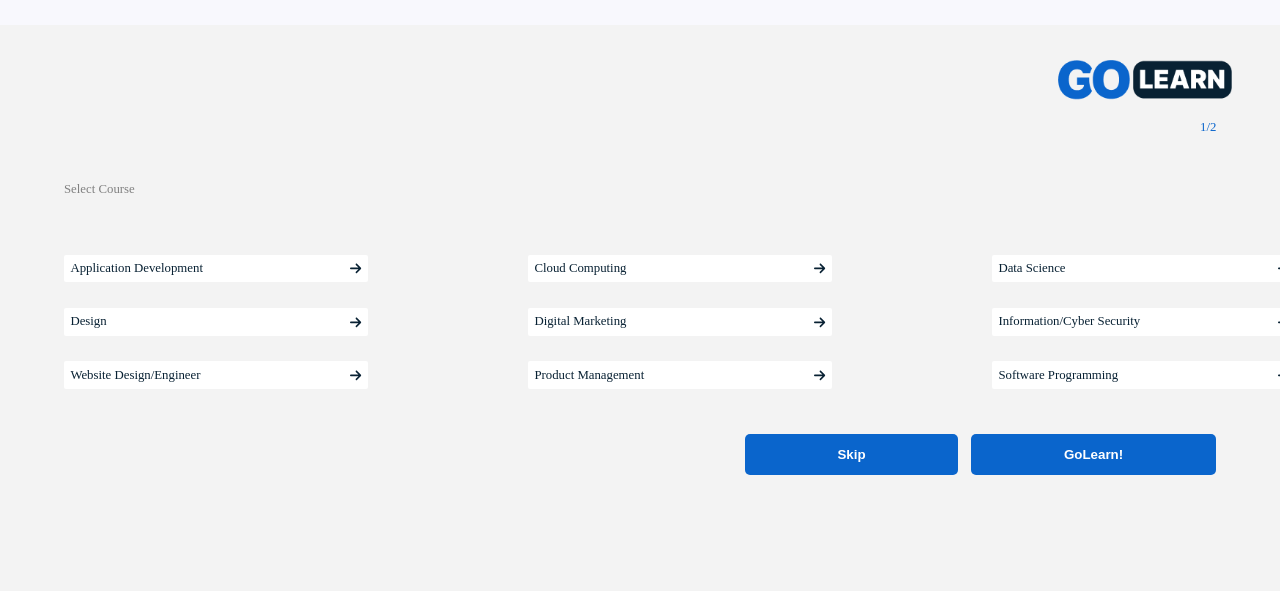
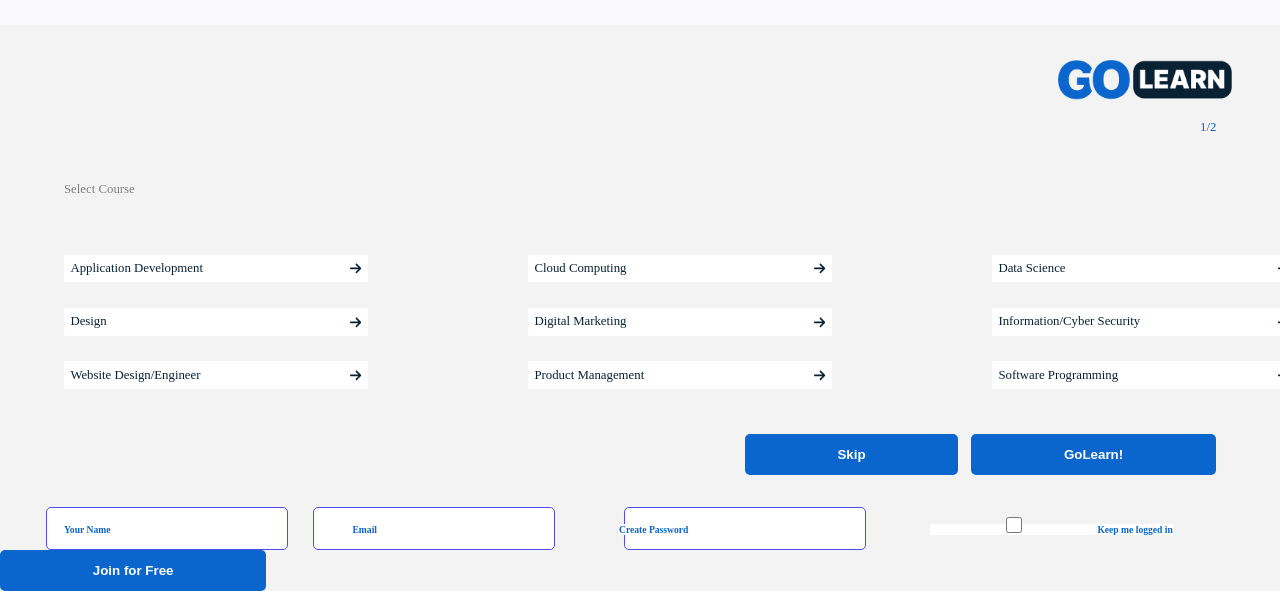
Before and after one commit to GenesysLearnable/LMS-A-FE-14, a React (Create React App) app in the folder adult-lms/: page / in a window 1280 px wide. Shown: the part 2153-2744 px from the top of the page. Before the commit the page ends 2660 px from the top, so only its background shows below. Built offline with nearby package versions, Linux system fonts and the light colour scheme; a web font is replaced by a local one.

Commit message:
ninth commit

```diff
--- a/adult-lms/src/App.js
+++ b/adult-lms/src/App.js
@@ -6,6 +6,7 @@ import Welcome from "./component/welcome";
 import Header from "./component/welcomeheader";
 // import { BrowserRouter as Router, Route, Link } from "react-router-dom";
 import Courses from './Courses/selectcourse';
+import SignUpForm from "./studentsignup/studentsignup";
 
 
 export default function GoLearn() {
@@ -17,6 +18,7 @@ export default function GoLearn() {
         <Login />
         <Header />
         <Courses />
+        <SignUpForm />
       </div>
       // <Router>
       //   <div className="App">
--- /dev/null
+++ b/adult-lms/src/studentsignup/studentsignup.jsx
@@ -0,0 +1,55 @@
+import React, { useState } from 'react';
+
+const SignUpForm = () => {
+  const [name, setName] = useState('');
+  const [email, setEmail] = useState('');
+  const [password, setPassword] = useState('');
+  const [checked, setChecked] = useState(false);
+
+  const handleSubmit = (e) => {
+    e.preventDefault();
+    // Handle form submission here
+  };
+
+  return (
+    <form onSubmit={handleSubmit}>
+      <label className='chioma' htmlFor="name">Your Name</label>
+      <input className='unn'
+        type="text"
+        id="name"
+        value={name}
+        onChange={(e) => setName(e.target.value)}
+      />
+
+      <label htmlFor="email">Email</label>
+      <input
+        type="email"
+        id="email"
+        value={email}
+        onChange={(e) => setEmail(e.target.value)}
+      />
+
+      <label htmlFor="password">Create Password</label>
+      <input
+        type="password"
+        id="password"
+        value={password}
+        onChange={(e) => setPassword(e.target.value)}
+      />
+
+      <label htmlFor="keepLoggedIn">
+        <input
+          type="checkbox"
+          id="keepLoggedIn"
+          checked={checked}
+          onChange={(e) => setChecked(e.target.checked)}
+        />
+        Keep me logged in
+      </label>
+
+      <button type="submit">Join for Free</button>
+    </form>
+  );
+};
+
+export default SignUpForm;
```
Also changed, not shown: adult-lms/src/studentsignup/studentsignup.css (added).
